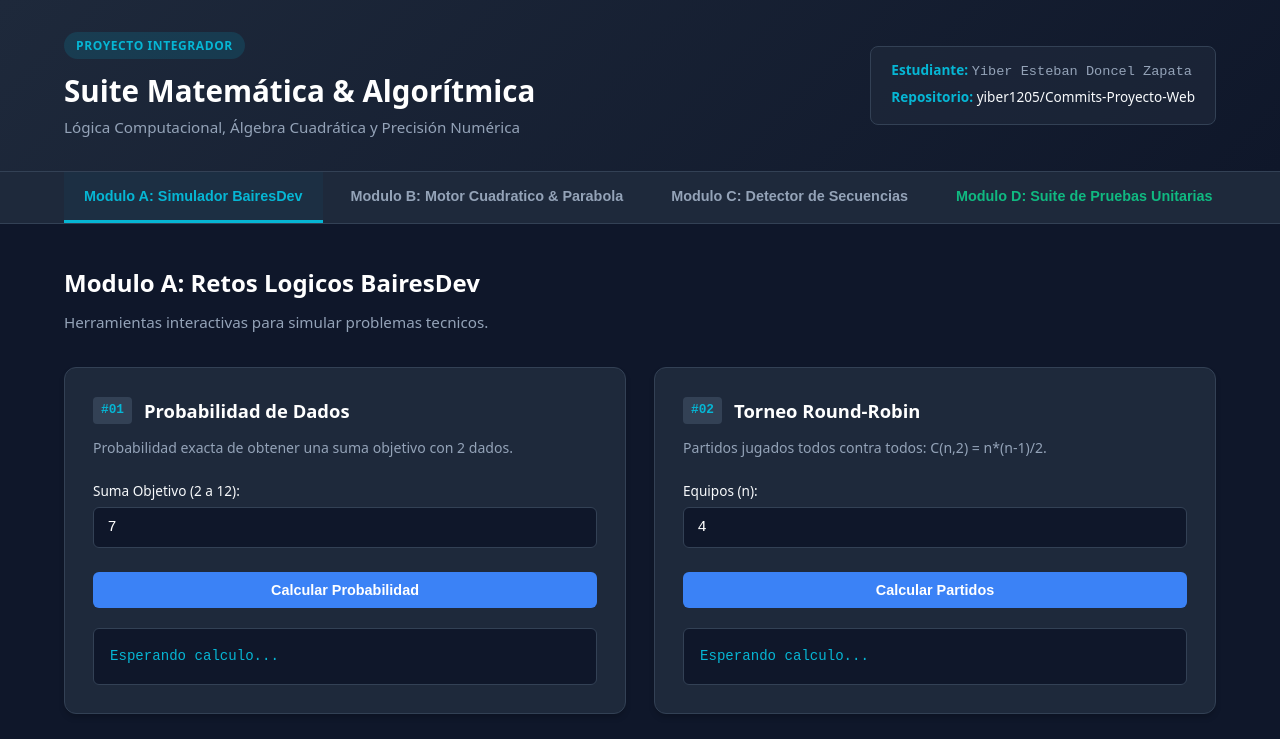
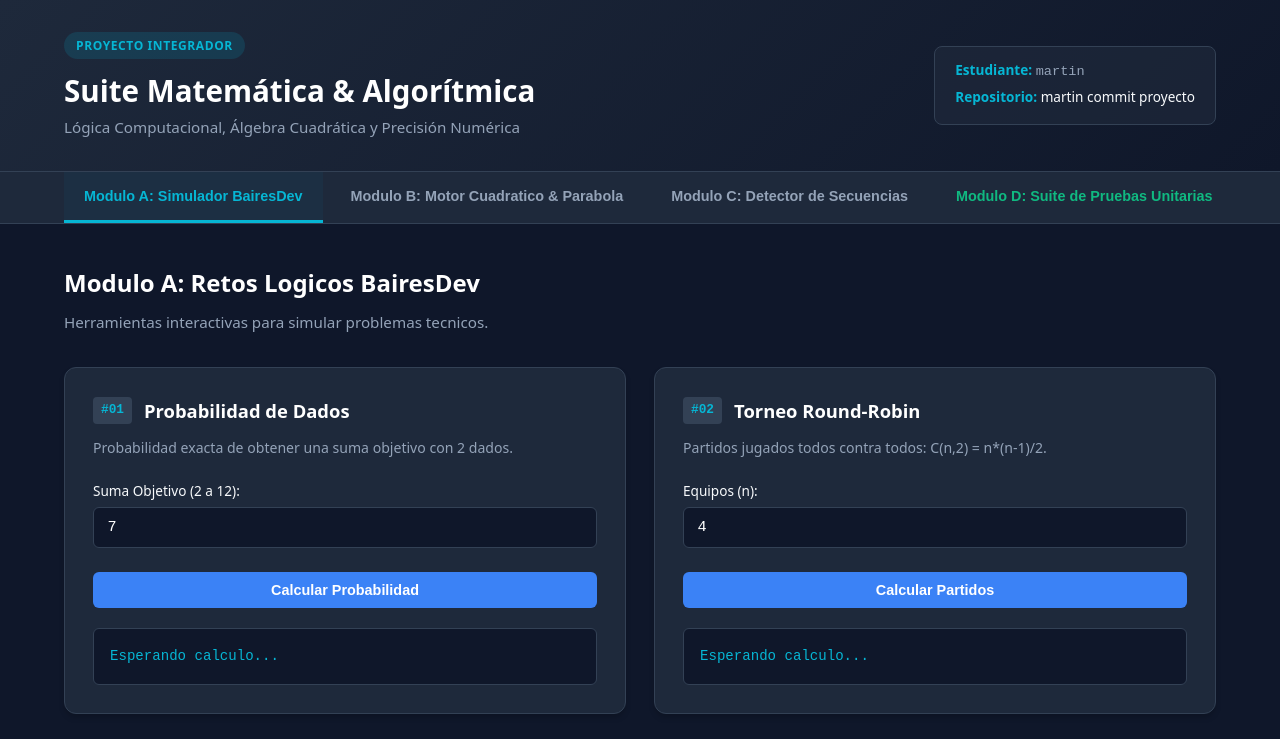
Before and after one commit to martin052415/commit-proyecto, a plain HTML site: page index.html in a window 1280 px wide. Shown: the top 739 px of the page. Drawn offline with Linux system fonts and the light colour scheme.

Commit message:
Update student information in index.html

```diff
--- a/index.html
+++ b/index.html
@@ -16,8 +16,8 @@
         <p class="subtitle">Lógica Computacional, Álgebra Cuadrática y Precisión Numérica</p>
       </div>
       <div class="student-info">
-        <div class="info-tag"><strong>Estudiante:</strong> <span class="placeholder">Yiber Esteban Doncel Zapata</span></div>
-        <div class="info-tag"><strong>Repositorio:</strong> <span>yiber1205/Commits-Proyecto-Web</span></div>
+        <div class="info-tag"><strong>Estudiante:</strong> <span class="placeholder">martin</span></div>
+        <div class="info-tag"><strong>Repositorio:</strong> <span>martin commit proyecto</span></div>
       </div>
     </div>
   </header>
```
